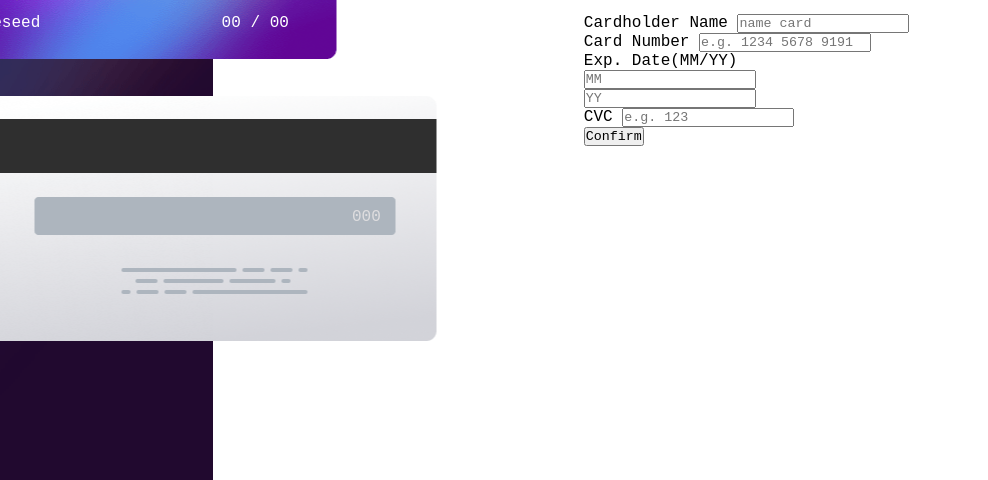
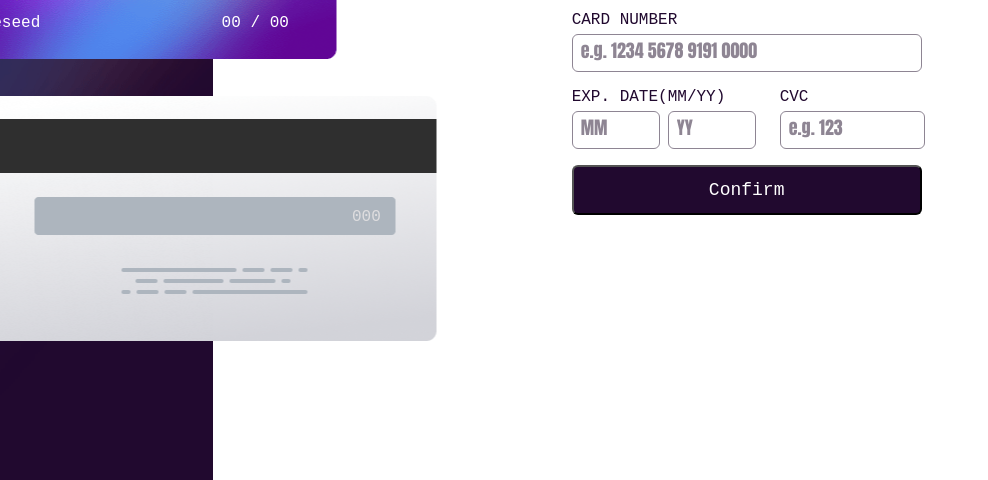
Before and after one commit to Michelegallo997/paycard, a website: page paycard.html in a window 1280 px wide. Shown: the part 320-800 px from the top of the page, without its empty margins (0-988 px from the left). Drawn offline with Linux system fonts and the light colour scheme.

Commit message:
PayCard_2

```diff
--- a/sass/pages/paycard.scss
+++ b/sass/pages/paycard.scss
@@ -76,9 +76,92 @@ main{
     justify-content: center;
     width: 100%;
 
-    .form{
+    form{
         display: grid;
+        gap: 1rem;
+        width: 350px;
+        grid-template-columns: repeat(2,1fr);
+        grid-template-rows: repeat(4,1fr);
+
+        label{
+            color: $very-dark-grayish_violet;
+            margin-bottom: .3rem;
+            text-transform: uppercase;
+        }
+        input{
+            padding: .5rem;
+            font-size: 18px;
+            border: 1px solid $Dark-grayish_violet;
+            border-radius: 6px;
+        }
+        input::-webkit-outer-spin-button,
+        input::-webkit-inner-spin-button{
+            -webkit-appearance: none;
+            margin: 0;
+        }
+        input::placeholder{
+            font-family: Impact, Haettenschweiler, 'Arial Narrow Bold', sans-serif;
+            color: $Dark-grayish_violet;
+        }
+        input:focus{
+            outline-color: hsl(249,99%,64%);
+        }
+
+    .grid_1{
+        display: flex;
+        flex-direction: column;
+        grid-column: 2 span;
     }
+    .grid_2{
+        display: flex;
+        flex-direction: column;
+        grid-column: 2 span;
+    }
+    .grid_3{
+        display: flex;
+        flex-direction: column;
+    }
+    .grid_4{
+        display: flex;
+        flex-direction: column;
+        grid-column: 1 span;
+    }
+    .card_information{
+        display: flex;
+        grid-column: 2 span;
+        gap: 1rem;
+
+    #card_date{
+        display: flex;
+        flex-direction: column;
+        grid-column: 1 span;
+
+        .two_inp{
+            display: flex;
+            div{
+                flex-direction: column;
+                input{
+                    width: 70px;
+                    margin-inline: .5rem;
+                    margin-left: 0;
+                }
+            }
+        }
+    }
+    #card_cvc{
+        width: 90%;
+    }
+}
+button{
+    grid-column: 2 span;
+    font-size: 18px;
+    height: 50px;
+    color: $white;
+    border-radius: 6px;
+    background-color: $very-dark-grayish_violet;
+    cursor: pointer;
+}
+ }
     }
     }
 }
```
Also changed, not shown: paycard.html (+4 -1 lines), css/style.css.
